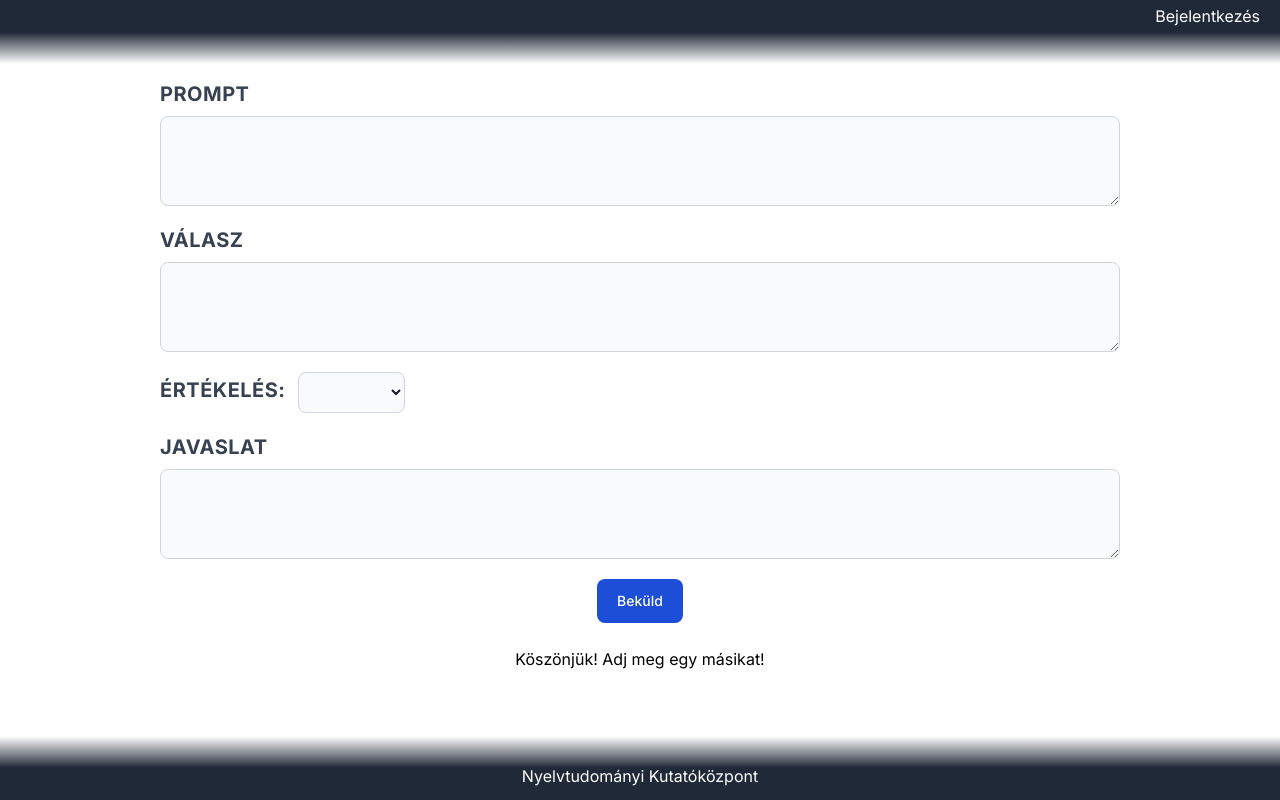
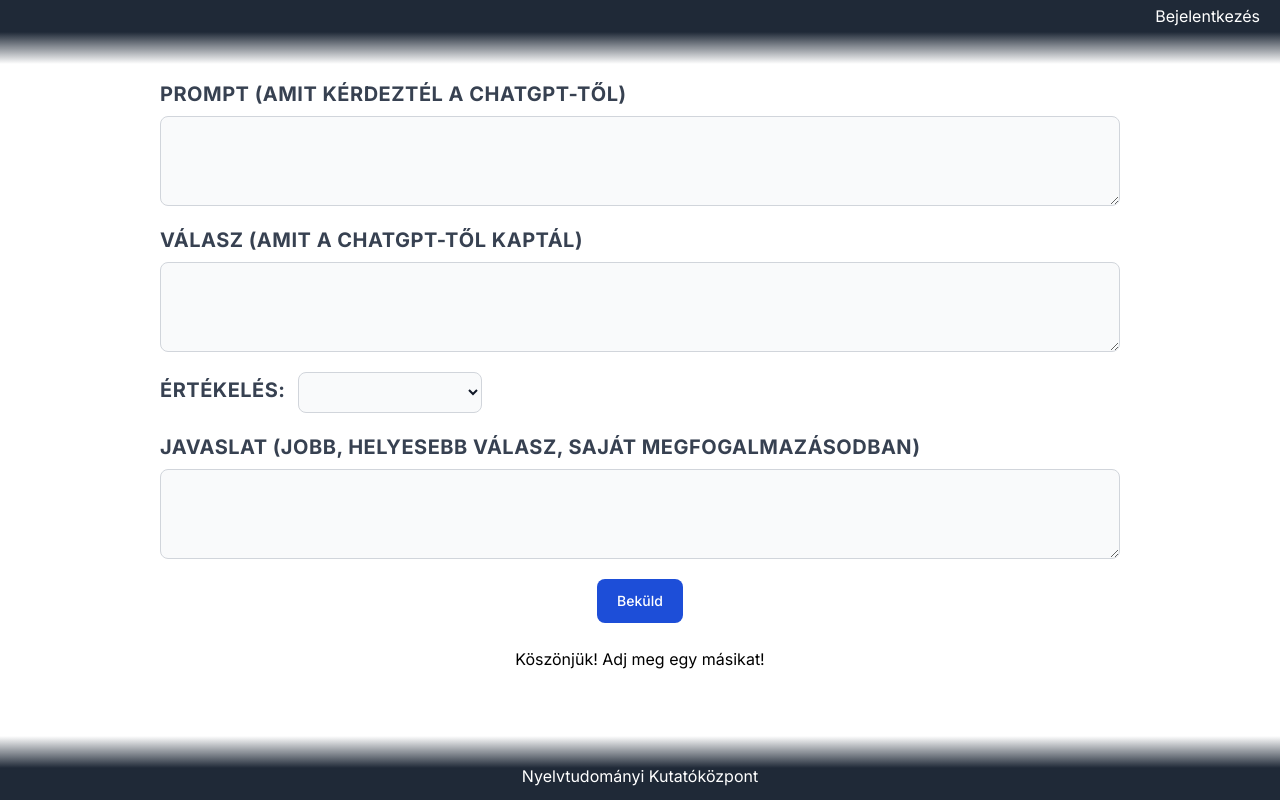
Before and after one commit to SophieH07/prompt_collector_nytud, a Next.js app in the folder next-app/: page / in a window 1280 px wide. Built offline with nearby package versions, Linux system fonts and the light colour scheme; no server answers.

Commit message:
fix labels

```diff
--- a/next-app/app/form.tsx
+++ b/next-app/app/form.tsx
@@ -63,7 +63,7 @@ export default function Form() {
             )}
             <div className="">
               <label className="block uppercase tracking-wide text-gray-700 text-xl font-bold mb-2">
-                prompt
+                prompt (amit kérdeztél a chatgpt-től)
               </label>
               <textarea
                 className="block resize p-6 w-full text-sm text-gray-900 bg-gray-50 rounded-lg border border-gray-300 focus:ring-blue-500 focus:border-blue-500"
@@ -73,7 +73,7 @@ export default function Form() {
             </div>
             <div className="pt-5">
               <label className="block uppercase tracking-wide text-gray-700 text-xl font-bold mb-2">
-                válasz
+                válasz (amit a chatgpt-től kaptál)
               </label>
               <textarea
                 className="block resize p-6 w-full text-sm text-gray-900 bg-gray-50 rounded-lg border border-gray-300 focus:ring-blue-500 focus:border-blue-500"
@@ -92,7 +92,7 @@ export default function Form() {
                 onChange={(e) => setStatus(e.target.value)}
               >
                 <option value="UNGRADED"></option>
-                <option value="PERFECT">Tökéletes</option>
+                <option value="PERFECT">Teljesen rendben van</option>
                 <option value="FIX">Javítandó</option>
                 <option value="BAD">Rossz</option>
               </select>
@@ -100,7 +100,7 @@ export default function Form() {
 
             <div className="pt-5">
               <label className="block uppercase tracking-wide text-gray-700 text-xl font-bold mb-2">
-                javaslat
+                javaslat (jobb, helyesebb válasz, saját megfogalmazásodban)
               </label>
               <textarea
                 className="block resize p-6 w-full text-sm text-gray-900 bg-gray-50 rounded-lg border border-gray-300 focus:ring-blue-500 focus:border-blue-500"
```
